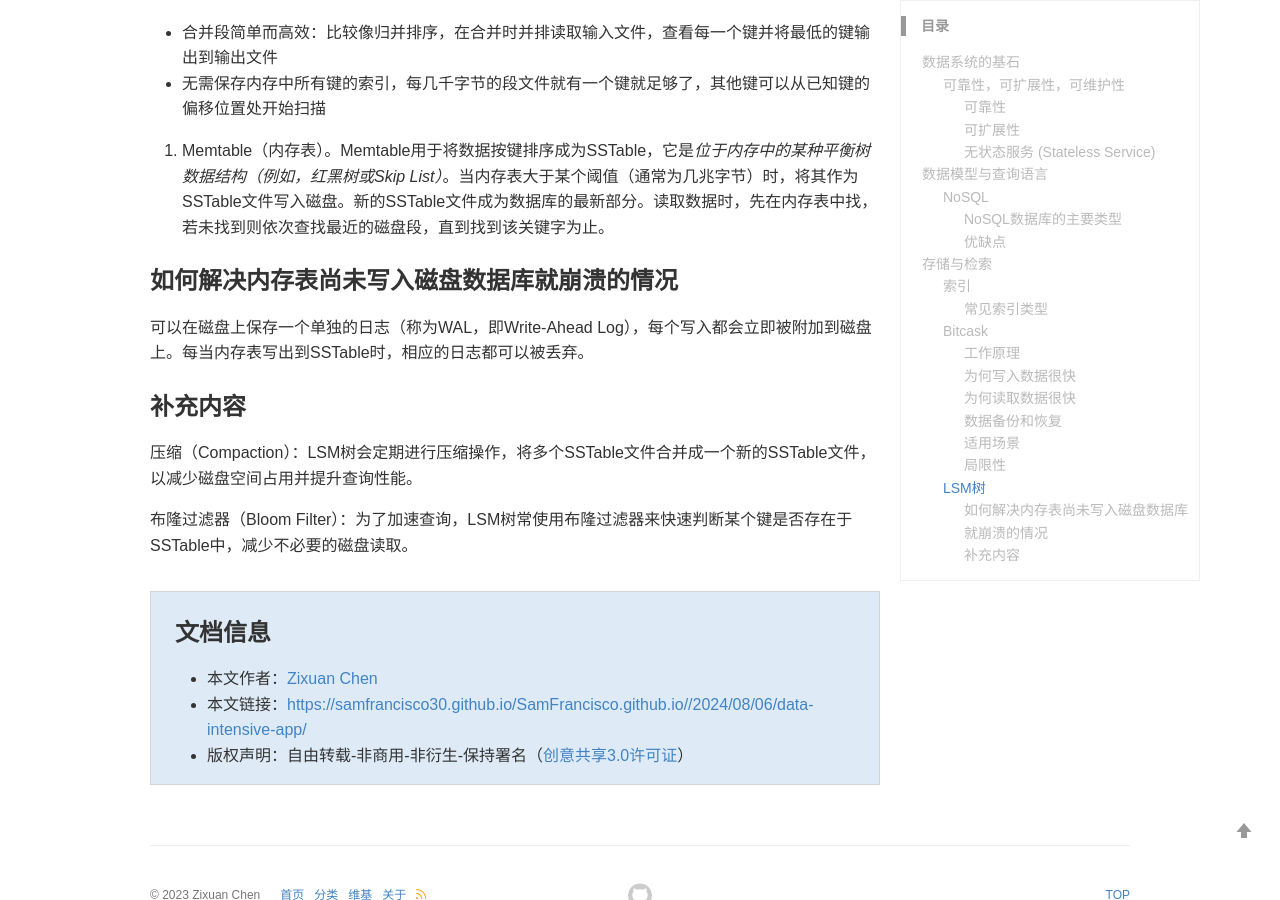
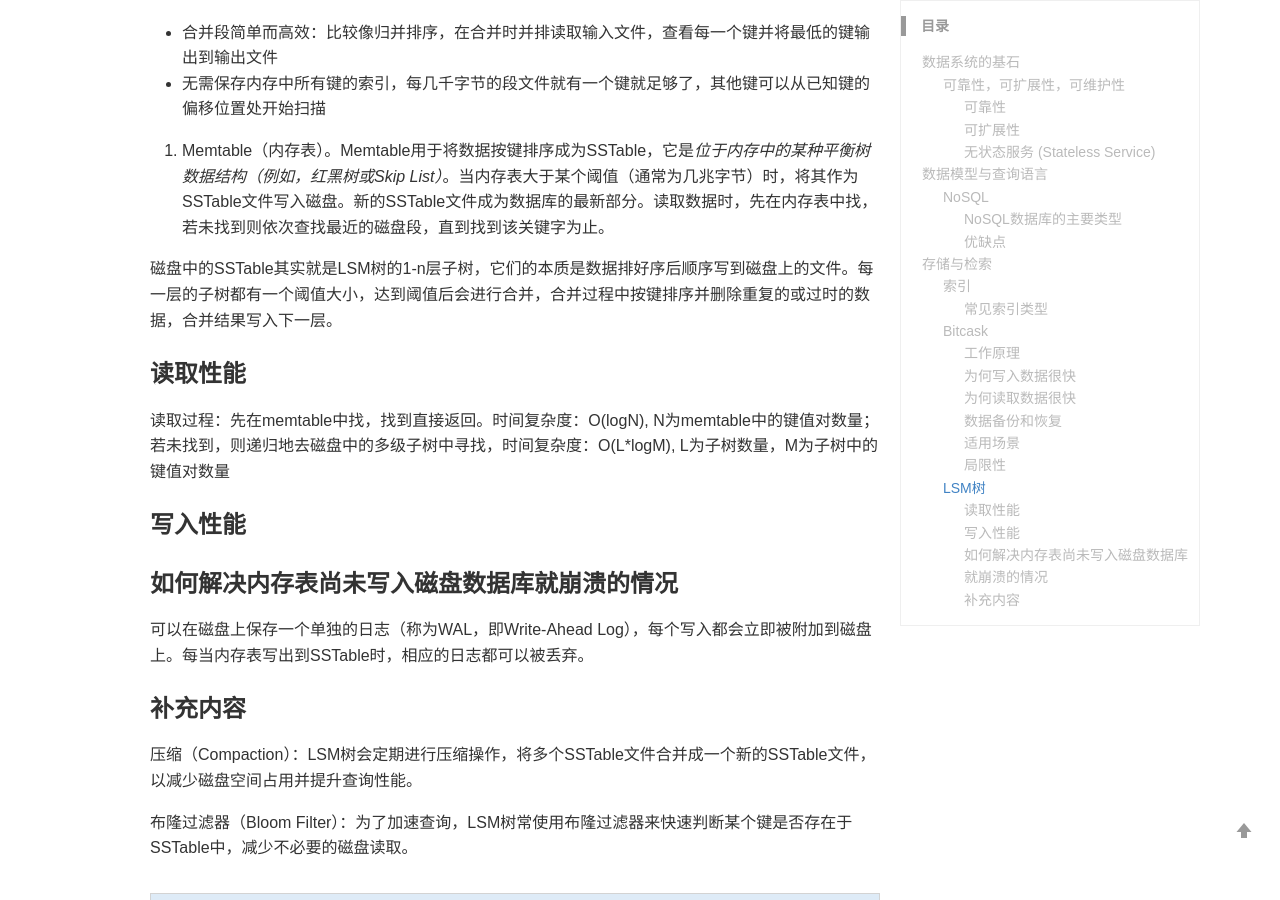
Before and after one commit to SamFrancisco30/SamFrancisco.github.io, a Jekyll site: the page built from _posts/2024-08-06-data-intensive-app.md, in a window 1280 px wide and 900 px high, scrolled down 4100 px. Built offline with Jekyll 4.4.1, drawn with Linux system fonts in a browser that asks for light colours; comment, search, counter and statistics services are not loaded; a style sheet for code colours, icons or effects is not loaded; some of the changed text lies outside the part shown.

Commit message:
update post

```diff
--- a/_posts/2024-08-06-data-intensive-app.md
+++ b/_posts/2024-08-06-data-intensive-app.md
@@ -127,6 +127,14 @@ Bitcask*定期将Keydir的快照保存到磁盘*，以便在系统崩溃后快
 
 2. Memtable（内存表）。Memtable用于将数据按键排序成为SSTable，它是*位于内存中的某种平衡树数据结构（例如，红黑树或Skip List）*。当内存表大于某个阈值（通常为几兆字节）时，将其作为SSTable文件写入磁盘。新的SSTable文件成为数据库的最新部分。读取数据时，先在内存表中找，若未找到则依次查找最近的磁盘段，直到找到该关键字为止。
 
+磁盘中的SSTable其实就是LSM树的1-n层子树，它们的本质是数据排好序后顺序写到磁盘上的文件。每一层的子树都有一个阈值大小，达到阈值后会进行合并，合并过程中按键排序并删除重复的或过时的数据，合并结果写入下一层。
+
+### 读取性能
+读取过程：先在memtable中找，找到直接返回。时间复杂度：O(logN), N为memtable中的键值对数量；若未找到，则递归地去磁盘中的多级子树中寻找，时间复杂度：O(L*logM), L为子树数量，M为子树中的键值对数量
+
+### 写入性能
+
+
 ### 如何解决内存表尚未写入磁盘数据库就崩溃的情况
 可以在磁盘上保存一个单独的日志（称为WAL，即Write-Ahead Log），每个写入都会立即被附加到磁盘上。每当内存表写出到SSTable时，相应的日志都可以被丢弃。
 
```
